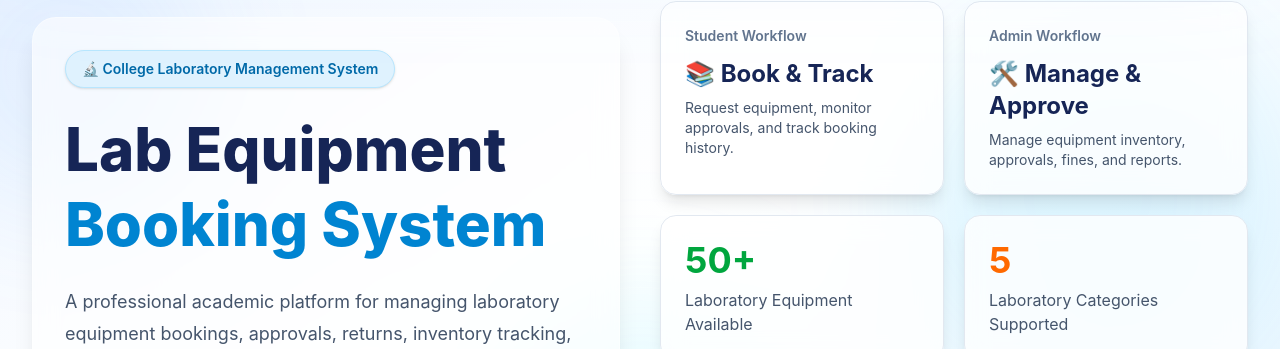
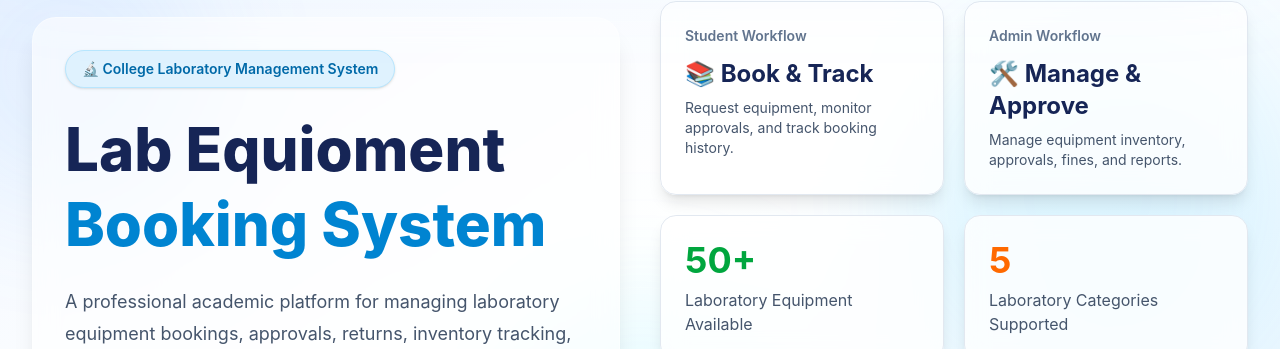
Before and after one commit to NareshVetrivel/Lab-Equipment-Booking-System, a SvelteKit app: page / in a window 1280 px wide. Shown: the part 155-504 px from the top of the page. Built offline with nearby package versions, Linux system fonts and the light colour scheme.

Commit message:
Update +page.svelte

```diff
--- a/src/routes/+page.svelte
+++ b/src/routes/+page.svelte
@@ -42,7 +42,7 @@
 					<h1
 						class="text-4xl font-extrabold leading-tight text-blue-950 sm:text-5xl lg:text-6xl"
 					>
-						Lab Equipment
+						Lab Equioment
 						<span class="text-sky-600">Booking System</span>
 					</h1>
 
```
